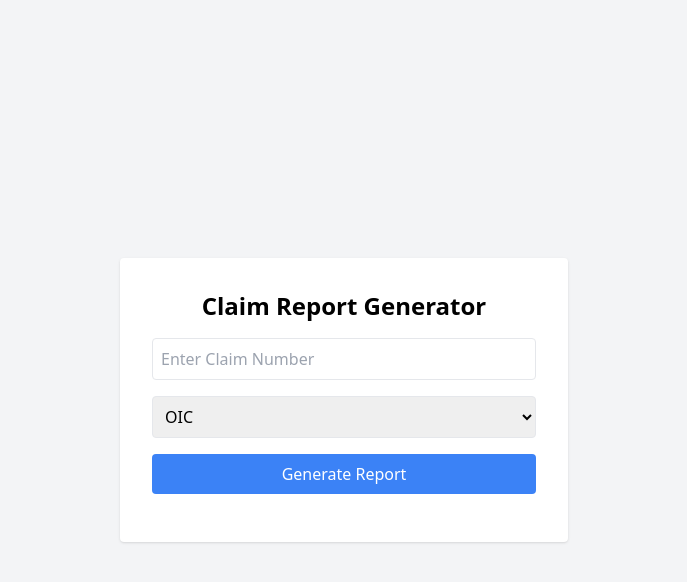
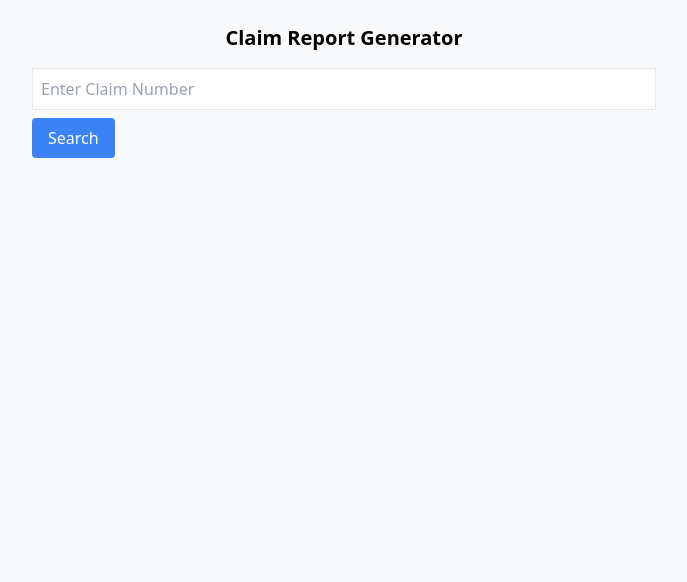
Before and after one commit to sureshgopalraj/claim-report, a website: page public/index.html in a window 1280 px wide. Shown: the whole page, without its empty margins (296-983 px from the left). Drawn offline with nearby package versions, Linux system fonts and the light colour scheme.

Commit message:
Initial commit - Claim Report Generator

```diff
--- a/public/index.html
+++ b/public/index.html
@@ -1,64 +1,100 @@
 <!DOCTYPE html>
 <html lang="en">
 <head>
-  <meta charset="UTF-8" />
-  <meta name="viewport" content="width=device-width, initial-scale=1.0" />
+  <meta charset="UTF-8">
+  <meta name="viewport" content="width=device-width, initial-scale=1.0">
   <title>Claim Report Generator</title>
   <script src="https://cdn.tailwindcss.com"></script>
 </head>
-<body class="bg-gray-100 min-h-screen flex items-center justify-center">
-  <div class="bg-white p-8 rounded shadow w-full max-w-md">
-    <h1 class="text-2xl font-bold mb-4 text-center">Claim Report Generator</h1>
-    <input id="claimNumber" type="text" placeholder="Enter Claim Number" class="w-full border p-2 rounded mb-4" />
-    <select id="templateType" class="w-full border p-2 rounded mb-4">
+<body class="bg-gray-50">
+  <div class="max-w-2xl mx-auto p-6">
+    <h1 class="text-xl font-bold mb-4 text-center">Claim Report Generator</h1>
+
+    <div class="mb-4">
+      <input id="claimNumber" class="border p-2 w-full" placeholder="Enter Claim Number" />
+      <button onclick="checkClaim()" class="mt-2 bg-blue-500 text-white px-4 py-2 rounded">Search</button>
+    </div>
+
+    <div id="result" class="p-4 bg-gray-100 rounded shadow hidden"></div>
+
+    <div id="generate-section" class="mt-4 hidden">
+      <label for="templateType">Select Template:</label>
+      <select id="templateType" class="ml-2 border p-2">
         <option value="OIC">OIC</option>
         <option value="NIC">NIC</option>
         <option value="UIIC">UIIC</option>
         <option value="NIA">NIA</option>
         <option value="Others">Others</option>
       </select>
-    <button onclick="generateReport()" class="bg-blue-500 text-white w-full p-2 rounded">Generate Report</button>
-    <p id="status" class="mt-4 text-center text-sm"></p>
+      <button onclick="generateReport()" class="ml-4 bg-green-600 text-white px-4 py-2 rounded">Generate Report</button>
+    </div>
   </div>
 
   <script>
-    async function generateReport() {
+    function checkClaim() {
+      const claimNumber = document.getElementById("claimNumber").value.trim();
+      if (!claimNumber) return alert("Enter a Claim Number");
+
+      fetch("/check", {
+        method: "POST",
+        headers: { "Content-Type": "application/json" },
+        body: JSON.stringify({ claimNumber }),
+      })
+        .then((res) => res.json())
+        .then((data) => {
+          const resultDiv = document.getElementById("result");
+          const generateDiv = document.getElementById("generate-section");
+
+          if (data.error) {
+            resultDiv.innerHTML = `<p class="text-red-600">${data.error}</p>`;
+            resultDiv.classList.remove("hidden");
+            generateDiv.classList.add("hidden");
+          } else {
+            const d = data.data;
+            resultDiv.innerHTML = `
+              <p><strong>Claim No:</strong> ${d["ClmID"]}</p>
+              <p><strong>Patient Name:</strong> ${d["Patient Name"]}</p>
+              <p><strong>Policy No:</strong> ${d["PolicyNo"]}</p>
+              <p><strong>DOA:</strong> ${d["Date of Admission"]}</p>
+              <p><strong>DOD:</strong> ${d["Clmdod"]}</p>
+              <p><strong>Insured Name:</strong> ${d["PriBeneficiaryName"]}</p>
+              <p><strong>Hospital:</strong> ${d["HospName"]}</p>
+              <p><strong>City:</strong> ${d["CityName"]}</p>
+              <p><strong>State:</strong> ${d["HOSPITAL STATE"]}</p>
+            `;
+            resultDiv.classList.remove("hidden");
+            generateDiv.classList.remove("hidden");
+          }
+        })
+        .catch((err) => {
+          console.error(err);
+          alert("Error checking claim.");
+        });
+    }
+
+    function generateReport() {
       const claimNumber = document.getElementById("claimNumber").value.trim();
       const templateType = document.getElementById("templateType").value;
-      const status = document.getElementById("status");
 
-      if (!claimNumber) {
-        status.textContent = "Please enter a claim number.";
-        return;
-      }
-
-      status.textContent = "Processing...";
-
-      try {
-        const response = await fetch("/generate", {
+      fetch("/generate", {
         method: "POST",
         headers: { "Content-Type": "application/json" },
-          body: JSON.stringify({ claimNumber, templateType })
+        body: JSON.stringify({ claimNumber, templateType }),
+      })
+        .then((response) => {
+          if (!response.ok) throw new Error("Error generating report");
+          return response.blob();
+        })
+        .then((blob) => {
+          const link = document.createElement("a");
+          link.href = URL.createObjectURL(blob);
+          link.download = `Claim_${claimNumber}.docx`;
+          link.click();
+        })
+        .catch((error) => {
+          console.error(error);
+          alert("Error generating report.");
         });
-
-        if (!response.ok) {
-          const data = await response.json();
-          status.textContent = data.error || "Something went wrong.";
-          return;
-        }
-
-        const blob = await response.blob();
-        const url = window.URL.createObjectURL(blob);
-        const a = document.createElement("a");
-        a.href = url;
-        a.download = `Claim_${claimNumber}.docx`;
-        document.body.appendChild(a);
-        a.click();
-        a.remove();
-        status.textContent = "Report downloaded.";
-      } catch (err) {
-        status.textContent = "Error occurred while generating the report.";
-      }
     }
   </script>
 </body>
```
Also changed, not shown: 4 other files. Lines whose indentation alone changed are shown as unchanged.
